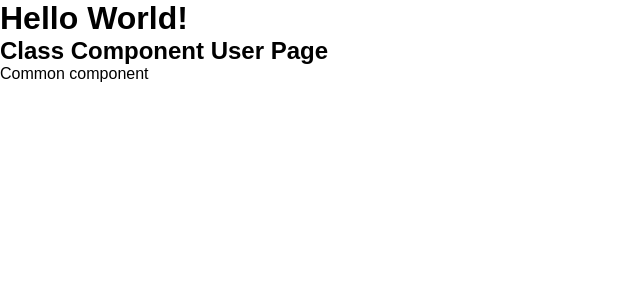
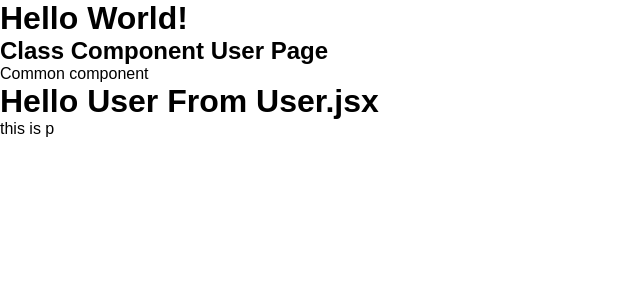
Before and after one commit to AKSHAY0128W/React, a React (Create React App) app: page / in a window 1280 px wide. Shown: the top 300 px of the page, without its empty margins (0-640 px from the left). Built offline with nearby package versions, Linux system fonts and the light colour scheme.

Commit message:
learn jsx

```diff
--- a/src/App.js
+++ b/src/App.js
@@ -1,5 +1,7 @@
 import './App.css';
 import User from './user';
+import UserJsx from './user.jsx';
+
 
 function App() {
 
@@ -14,6 +16,8 @@ function App() {
       </div >
       <User />
       {common()}
+      <UserJsx />
+
     </>
   );
 }
--- /dev/null
+++ b/src/user.jsx
@@ -0,0 +1,14 @@
+import React from 'react';
+
+export default function UserJsx() {
+   return (
+      <>
+         <h1>Hello User From User.jsx</h1>
+         <p>this is p </p>
+
+         {/* {2 * 2} */}
+      </>
+   )
+
+   // return React.createElement("h1", null, "Hello JSX", React.createElement("p", null, "child  element of h1"));
+}
```
